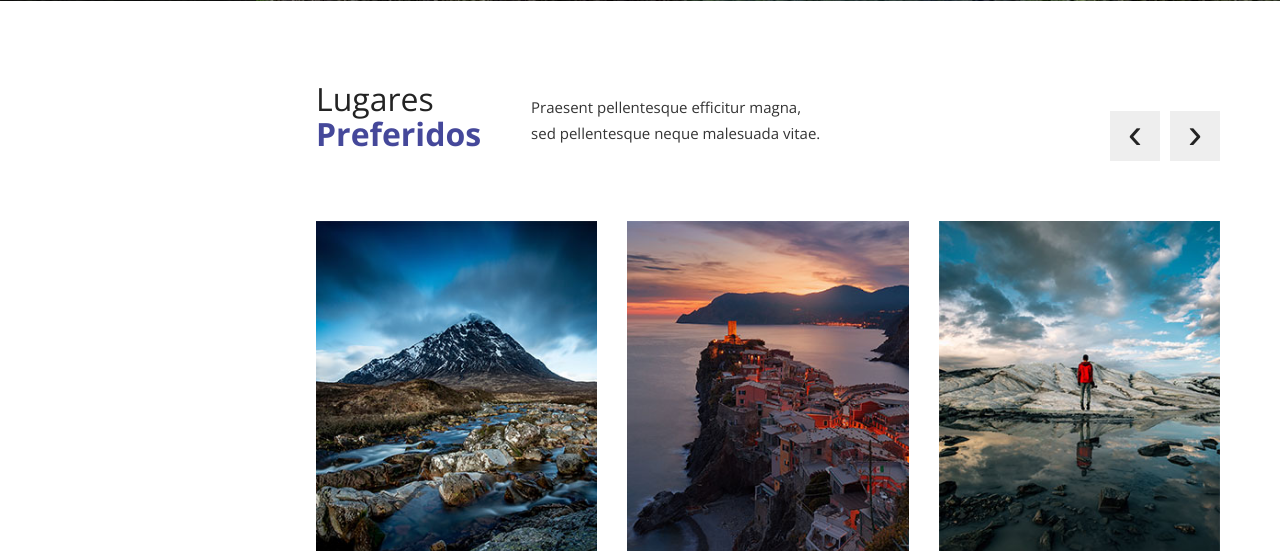
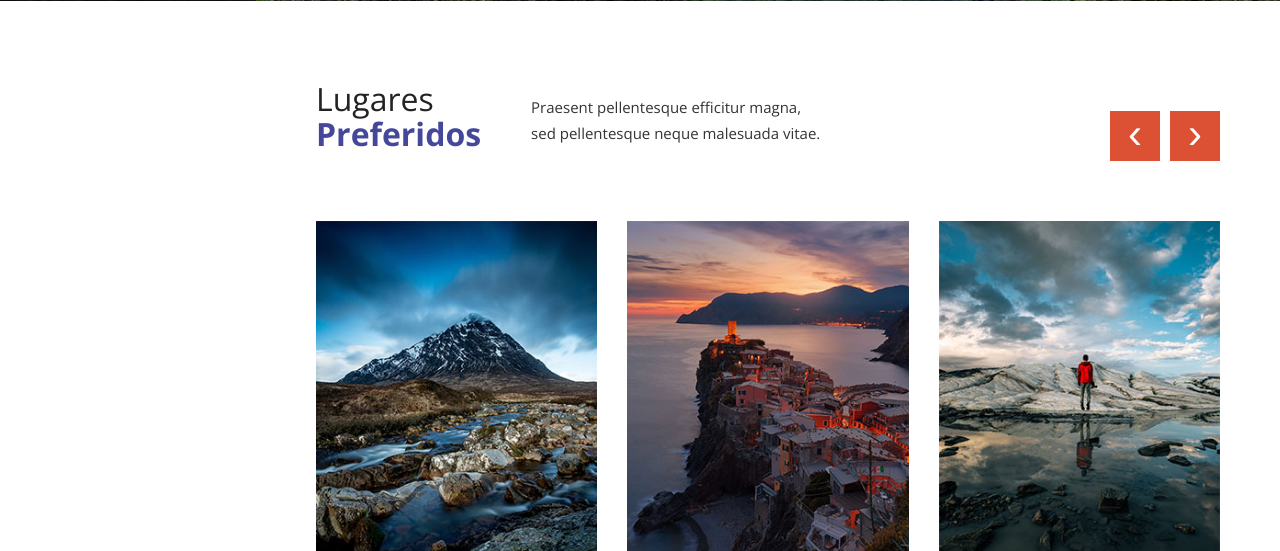
Before and after one commit to skynetfrank/canaima, a PHP site: page / in a window 1280 px wide. Shown: the part 799-1350 px from the top of the page. Run offline with PHP 8.4, Linux system fonts and the light colour scheme; some libraries are stand-ins or nearby versions.

Commit message:
3ed. commit

```diff
--- a/css/templatemo-style.css
+++ b/css/templatemo-style.css
@@ -568,15 +568,16 @@ nav .active-section span {
   display: inline-block;
   text-align: center;
   line-height: 42px;
-  background-color: #eee;
-  color: #232323;
+  background-color: #dc5034;
+  color: white;
   font-size: 42px;
   transition: all 0.5s;
+
 }
 
 #featured .owl-nav span:hover {
-  background-color: #45489a;
-  color: #fff;
+
+  color: black;
 }
 
 #featured .item {
--- a/index.html
+++ b/index.html
@@ -281,6 +281,7 @@
                 </div>
             </div>
         </section>
+
         <section id="projects" class="content-section">
             <div class="section-heading">
                 <h1>Destinos<br><em>Recientes</em></h1>
@@ -325,6 +326,8 @@
                 </div>
             </div>
         </section>
+
+
         <section id="video" class="content-section">
             <div class="row">
                 <div class="col-md-12">
@@ -451,7 +454,7 @@
         }
     </script>
 
-    <script src="http://ajax.googleapis.com/ajax/libs/jquery/1.10.2/jquery.min.js" type="text/javascript"></script>
+
 
 </body>
 
```
